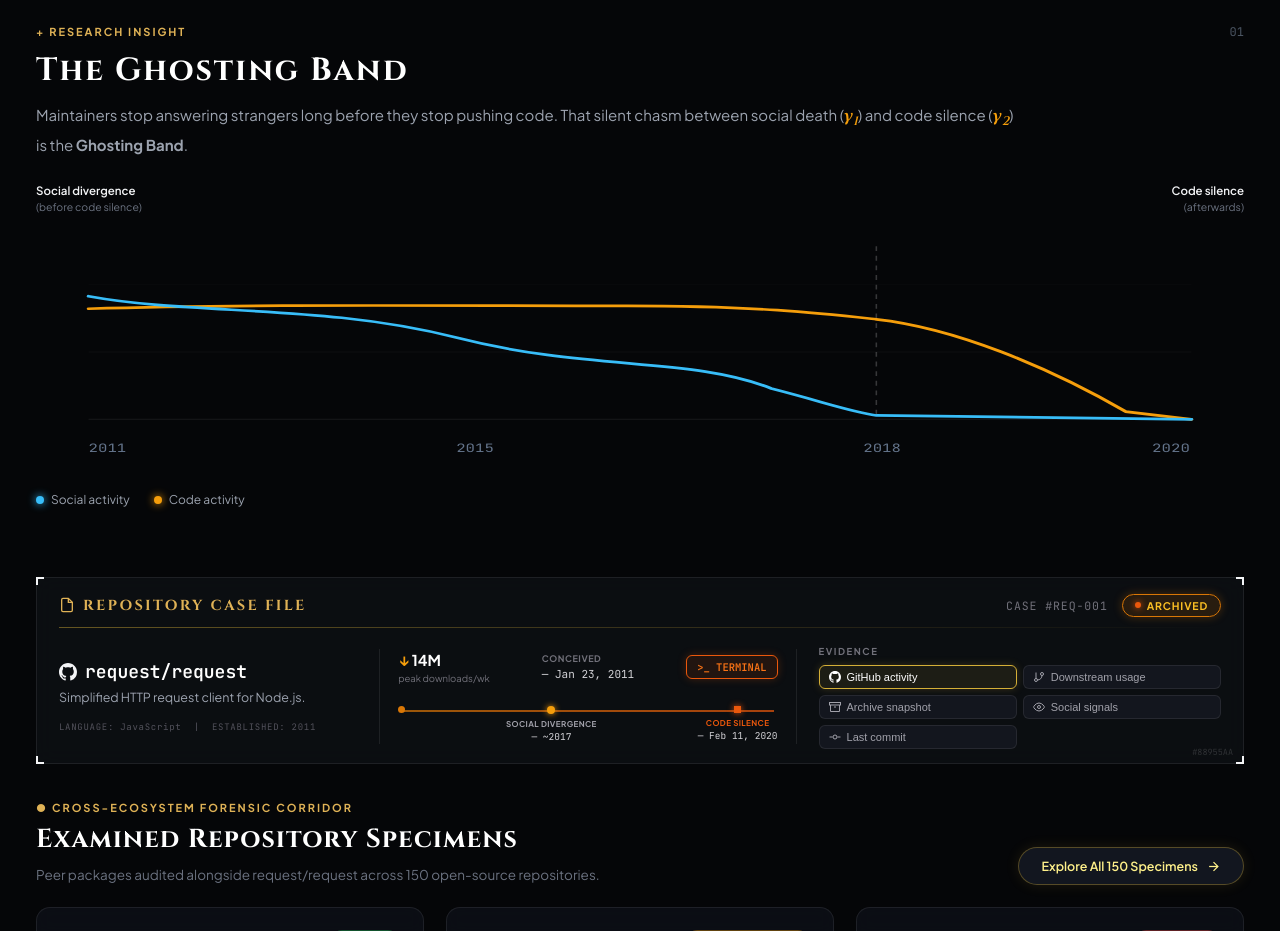
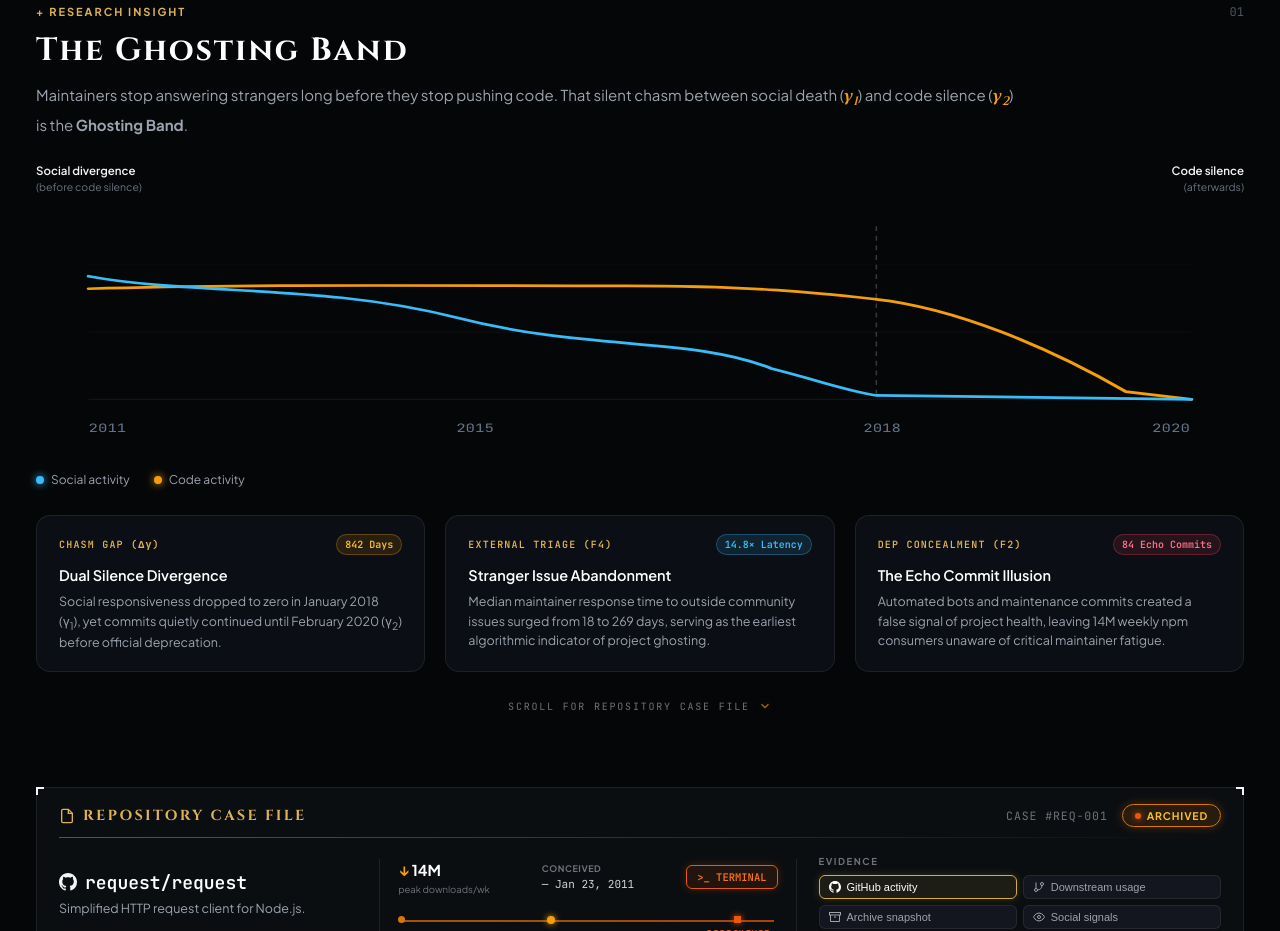
Before and after one commit to aiwithrajan/ofrenda, a plain HTML site: page altar/index.html in a window 1280 px wide. Shown: the part 838-1769 px from the top of the page. Drawn offline with Linux system fonts and the light colour scheme.

Commit message:
feat(ui): dedicate full viewport to research insight with empirical findings cards and scroll cues

```diff
--- a/altar/app.js
+++ b/altar/app.js
@@ -273,13 +273,36 @@ function initModal() {
     }
   });
 
+  // Navigation and Smooth Scroll Cues
+  const scrollDownToResearch = document.getElementById("scrollDownToResearch");
+  if (scrollDownToResearch) {
+    scrollDownToResearch.addEventListener("click", () => {
+      const researchSec = document.getElementById("researchSection");
+      if (researchSec) researchSec.scrollIntoView({ behavior: "smooth" });
+    });
+  }
+
+  const scrollDownToCaseFile = document.getElementById("scrollDownToCaseFile");
+  if (scrollDownToCaseFile) {
+    scrollDownToCaseFile.addEventListener("click", () => {
+      const casefileSec = document.querySelector(".casefile-dossier-wrap");
+      if (casefileSec) casefileSec.scrollIntoView({ behavior: "smooth" });
+    });
+  }
+
   navTabs.forEach((tab) => {
     tab.addEventListener("click", () => {
       navTabs.forEach((t) => t.classList.remove("active"));
       tab.classList.add("active");
       const tabName = tab.getAttribute("data-tab");
-      if (tabName === "ghosting" || tabName === "methodology") {
-        openModal();
+      if (tabName === "ghosting") {
+        const researchSec = document.getElementById("researchSection");
+        if (researchSec) researchSec.scrollIntoView({ behavior: "smooth" });
+      } else if (tabName === "archive") {
+        const mainContent = document.getElementById("mainContent");
+        if (mainContent) mainContent.scrollIntoView({ behavior: "smooth" });
+      } else if (tabName === "methodology") {
+        openModal("ledger");
       }
     });
   });
--- a/altar/index.html
+++ b/altar/index.html
@@ -302,7 +302,7 @@
       </section>
 
       <!-- Scroll Down Cue -->
-      <div class="scroll-down-hint" aria-hidden="true">
+      <div class="scroll-down-hint" id="scrollDownToResearch" role="button" tabindex="0" aria-label="Scroll to Forensic Research Insight">
         <span>SCROLL FOR FORENSIC RESEARCH INSIGHT</span>
         <svg width="14" height="14" viewBox="0 0 24 24" fill="none" stroke="currentColor" stroke-width="2">
           <polyline points="6 9 12 15 18 9"></polyline>
@@ -311,7 +311,7 @@
 
     </div>
 
-    <!-- Full-Width Direct Research Insight (Seen on scroll below the fold) -->
+    <!-- Full-Width Direct Research Insight (Dedicated Full Viewport Section) -->
     <section class="research-direct-section" id="researchSection" aria-label="Forensic Research Insight">
       <div class="direct-insight-meta">
         <span class="card-eyebrow">+ RESEARCH INSIGHT</span>
@@ -337,7 +337,7 @@
           </div>
         </div>
 
-        <!-- SVG Chart Curve Across Full Width (Increased Vertical Length) -->
+        <!-- SVG Chart Curve Across Full Width -->
         <div class="svg-chart-box direct-svg-box">
           <svg class="ghosting-svg-chart" viewBox="0 0 920 260" preserveAspectRatio="none" aria-label="Social vs Code Activity Divergence Chart">
             <defs>
@@ -388,6 +388,44 @@
             <span class="legend-label">Code activity</span>
           </div>
         </div>
+      </div>
+
+      <!-- Empirical Forensic Research Key Points -->
+      <div class="research-findings-grid">
+        <div class="r-finding-card">
+          <div class="r-card-head">
+            <span class="r-card-label">CHASM GAP (&Delta;&gamma;)</span>
+            <span class="r-card-badge badge-amber">842 Days</span>
+          </div>
+          <h4 class="r-card-title">Dual Silence Divergence</h4>
+          <p class="r-card-desc">Social responsiveness dropped to zero in January 2018 (&gamma;<sub>1</sub>), yet commits quietly continued until February 2020 (&gamma;<sub>2</sub>) before official deprecation.</p>
+        </div>
+
+        <div class="r-finding-card">
+          <div class="r-card-head">
+            <span class="r-card-label">EXTERNAL TRIAGE (F4)</span>
+            <span class="r-card-badge badge-cyan">14.8&times; Latency</span>
+          </div>
+          <h4 class="r-card-title">Stranger Issue Abandonment</h4>
+          <p class="r-card-desc">Median maintainer response time to outside community issues surged from 18 to 269 days, serving as the earliest algorithmic indicator of project ghosting.</p>
+        </div>
+
+        <div class="r-finding-card">
+          <div class="r-card-head">
+            <span class="r-card-label">DEP CONCEALMENT (F2)</span>
+            <span class="r-card-badge badge-rose">84 Echo Commits</span>
+          </div>
+          <h4 class="r-card-title">The Echo Commit Illusion</h4>
+          <p class="r-card-desc">Automated bots and maintenance commits created a false signal of project health, leaving 14M weekly npm consumers unaware of critical maintainer fatigue.</p>
+        </div>
+      </div>
+
+      <!-- Scroll Down Cue to Repository Case File -->
+      <div class="scroll-down-hint scroll-hint-subtle" id="scrollDownToCaseFile" role="button" tabindex="0" aria-label="Scroll to Repository Case File">
+        <span>SCROLL FOR REPOSITORY CASE FILE</span>
+        <svg width="14" height="14" viewBox="0 0 24 24" fill="none" stroke="currentColor" stroke-width="2">
+          <polyline points="6 9 12 15 18 9"></polyline>
+        </svg>
       </div>
     </section>
 
--- a/altar/style.css
+++ b/altar/style.css
@@ -122,13 +122,28 @@ html, body {
   letter-spacing: 0.18em;
   padding-top: 14px;
   animation: scroll-hint-float 2.2s infinite ease-in-out;
-  cursor: default;
+  cursor: pointer;
   user-select: none;
+  transition: color 0.2s ease;
+}
+
+.scroll-down-hint:hover {
+  color: #fef08a;
 }
 
 .scroll-down-hint svg {
   color: #f59e0b;
   filter: drop-shadow(0 0 6px rgba(245, 158, 11, 0.5));
+  transition: transform 0.2s ease;
+}
+
+.scroll-down-hint:hover svg {
+  transform: translateY(2px);
+}
+
+.scroll-hint-subtle {
+  padding-top: 24px;
+  opacity: 0.8;
 }
 
 @keyframes scroll-hint-float {
@@ -729,12 +744,17 @@ html, body {
 }
 
 /* ==========================================================================
-   FULL-WIDTH DIRECT RESEARCH INSIGHT (No container box, direct layout)
+   FULL-WIDTH DIRECT RESEARCH INSIGHT (Dedicated Viewport & Empirical Points)
    ========================================================================== */
 .research-direct-section {
   width: 100%;
-  margin-bottom: 48px;
-  padding: 60px 0 20px;
+  min-height: calc(100vh - 40px);
+  display: flex;
+  flex-direction: column;
+  justify-content: space-evenly;
+  padding: 40px 0 20px;
+  box-sizing: border-box;
+  margin-bottom: 56px;
 }
 
 .direct-insight-meta {
@@ -862,6 +882,90 @@ html, body {
 .legend-label {
   font-size: 12px;
   color: var(--text-secondary);
+}
+
+/* Empirical Research Findings Grid */
+.research-findings-grid {
+  display: grid;
+  grid-template-columns: repeat(3, 1fr);
+  gap: 20px;
+  margin-top: 26px;
+  width: 100%;
+}
+
+.r-finding-card {
+  background: rgba(14, 18, 26, 0.72);
+  border: 1px solid rgba(255, 255, 255, 0.08);
+  border-radius: var(--radius-card);
+  padding: 18px 22px;
+  backdrop-filter: blur(8px);
+  -webkit-backdrop-filter: blur(8px);
+  transition: all 0.25s ease;
+  display: flex;
+  flex-direction: column;
+}
+
+.r-finding-card:hover {
+  border-color: rgba(212, 175, 55, 0.35);
+  transform: translateY(-2px);
+  box-shadow: 0 8px 24px rgba(0, 0, 0, 0.45);
+  background: rgba(18, 23, 34, 0.88);
+}
+
+.r-card-head {
+  display: flex;
+  align-items: center;
+  justify-content: space-between;
+  margin-bottom: 10px;
+}
+
+.r-card-label {
+  font-family: var(--font-mono);
+  font-size: 10px;
+  font-weight: 700;
+  letter-spacing: 0.12em;
+  color: #dfb256;
+}
+
+.r-card-badge {
+  font-family: var(--font-mono);
+  font-size: 10px;
+  font-weight: 700;
+  padding: 2px 8px;
+  border-radius: var(--radius-pill);
+}
+
+.r-card-badge.badge-amber {
+  color: #fbbf24;
+  background: rgba(245, 158, 11, 0.12);
+  border: 1px solid rgba(245, 158, 11, 0.3);
+}
+
+.r-card-badge.badge-cyan {
+  color: #38bdf8;
+  background: rgba(56, 189, 248, 0.12);
+  border: 1px solid rgba(56, 189, 248, 0.3);
+}
+
+.r-card-badge.badge-rose {
+  color: #fb7185;
+  background: rgba(244, 63, 94, 0.12);
+  border: 1px solid rgba(244, 63, 94, 0.3);
+}
+
+.r-card-title {
+  font-family: var(--font-sans);
+  font-size: 14.5px;
+  font-weight: 600;
+  color: var(--text-white);
+  margin-bottom: 6px;
+}
+
+.r-card-desc {
+  font-size: 12.5px;
+  color: var(--text-secondary);
+  line-height: 1.55;
+  margin: 0;
 }
 
 /* ==========================================================================
@@ -1488,6 +1592,9 @@ html, body {
 }
 
 @media (max-width: 960px) {
+  .research-findings-grid {
+    grid-template-columns: 1fr;
+  }
   .peer-corridor-header {
     flex-direction: column;
     align-items: flex-start;
```
